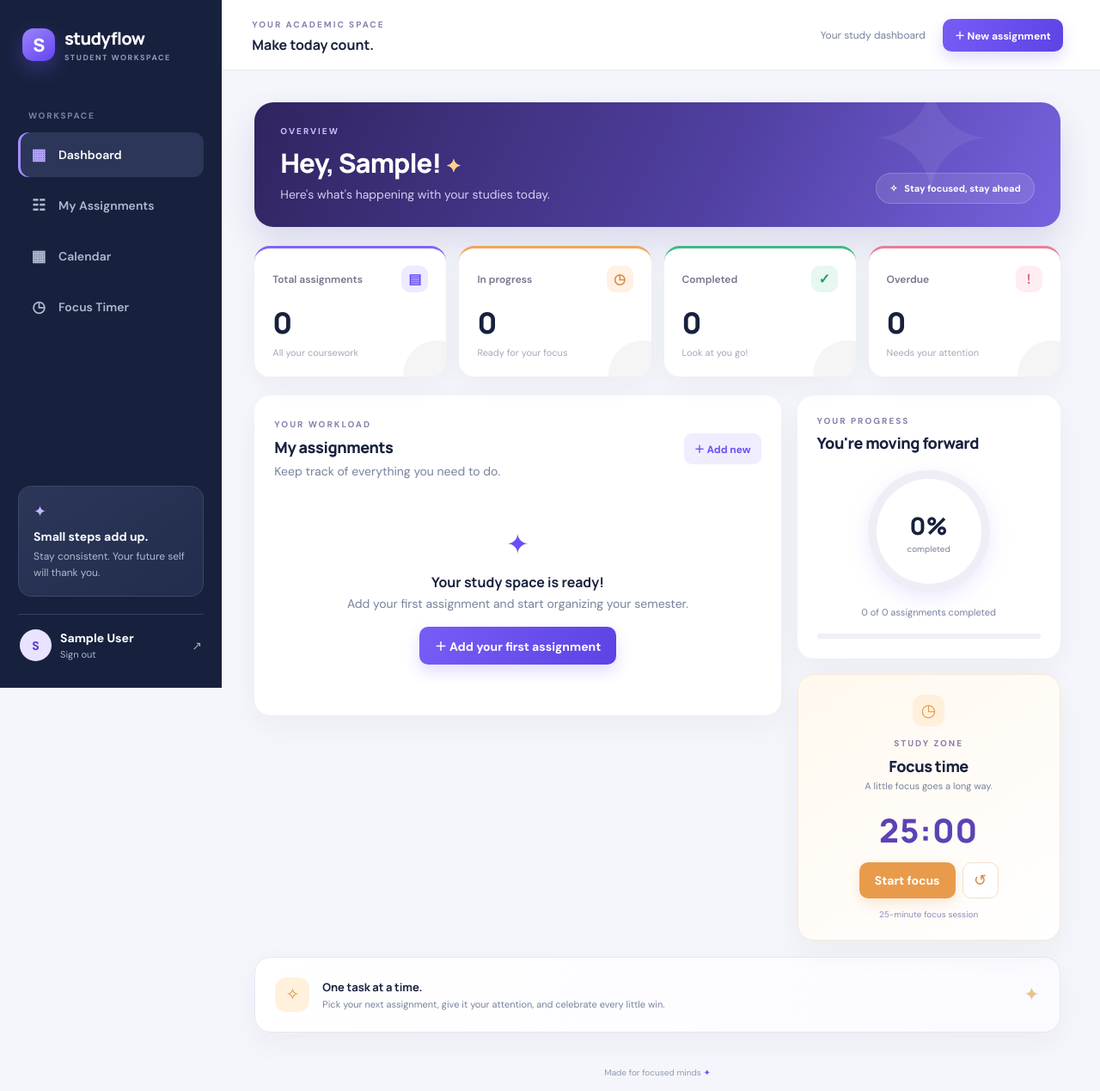
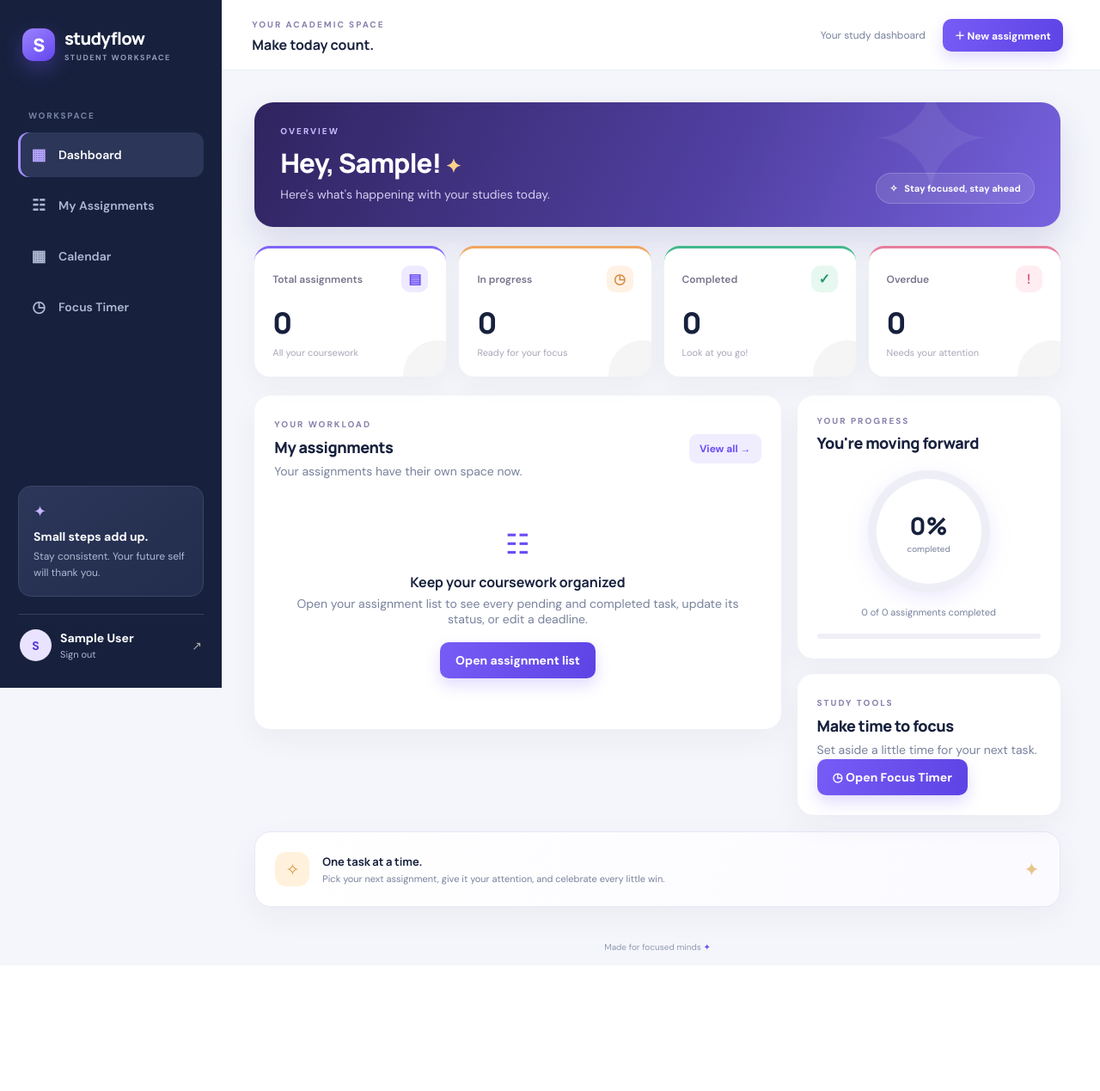
Before and after one commit to SHRAVYAHN/Student-Assignment-and-Deadline-tracker, a Flask app: page /dashboard in a window 1280 px wide. Shown: the whole page at 86% size. After the commit the page ends 1106 px from the top, so only its background shows below. Run offline with Flask 3, Linux system fonts and the light colour scheme; the visitor is signed in with stand-in values (Sample User, id 1); data that the repository does not hold is empty.

Commit message:
Move assignment list to its own page

```diff
--- a/templates/dashboard.html
+++ b/templates/dashboard.html
@@ -9,11 +9,11 @@
  <article class="stat-card stat-pink"><div class="stat-top"><span>Overdue</span><span class="stat-icon">!</span></div><h2>{{ overdue }}</h2><small>Needs your attention</small></article>
 </div>
 <div class="content-grid">
- <section class="panel assignments-panel" id="assignments"><div class="panel-heading"><div><span class="eyebrow">YOUR WORKLOAD</span><h2>My assignments</h2><p class="muted">Keep track of everything you need to do.</p></div><a class="text-link" href="{{ url_for('add_assignment') }}">＋ Add new</a></div>
- {% if assignments %}<div class="assignment-list">{% for assignment in assignments %}<article class="assignment-item"><div class="assignment-symbol">{{ assignment.subject[:1]|upper }}</div><div class="assignment-info"><strong>{{ assignment.title }}</strong><span>{{ assignment.subject }} <i>·</i> Due {{ assignment.due_date.strftime('%d %b %Y') }}</span></div><span class="priority priority-{{ assignment.priority|lower }}">{{ assignment.priority }}</span><span class="status {% if assignment.status == 'Completed' %}status-done{% else %}status-pending{% endif %}">{{ assignment.status }}</span><div class="item-actions"><a href="{{ url_for('edit_assignment', assignment_id=assignment.id) }}" title="Edit">✎</a><form method="POST" action="{{ url_for('delete_assignment', assignment_id=assignment.id) }}" onsubmit="return confirm('Delete this assignment?')"><button title="Delete">×</button></form>{% if assignment.status != 'Completed' %}<form method="POST" action="{{ url_for('complete_assignment', assignment_id=assignment.id) }}"><button title="Mark complete">✓</button></form>{% endif %}</div></article>{% endfor %}</div>{% else %}<div class="empty-state"><div>✦</div><h3>Your study space is ready!</h3><p>Add your first assignment and start organizing your semester.</p><a class="primary-btn" href="{{ url_for('add_assignment') }}">＋ Add your first assignment</a></div>{% endif %}
+ <section class="panel assignments-panel"><div class="panel-heading"><div><span class="eyebrow">YOUR WORKLOAD</span><h2>My assignments</h2><p class="muted">Your assignments have their own space now.</p></div><a class="text-link" href="{{ url_for('assignments') }}">View all →</a></div>
+ <div class="empty-state compact-empty"><div>☷</div><h3>Keep your coursework organized</h3><p>Open your assignment list to see every pending and completed task, update its status, or edit a deadline.</p><a class="primary-btn" href="{{ url_for('assignments') }}">Open assignment list</a></div>
  </section>
  <aside class="right-column"><section class="panel progress-panel"><span class="eyebrow">YOUR PROGRESS</span><h2>You're moving forward</h2><div class="progress-ring" style="--progress:{{ (completed / total * 100)|round|int if total else 0 }}%"><div><strong>{{ (completed / total * 100)|round|int if total else 0 }}%</strong><small>completed</small></div></div><p class="muted center">{{ completed }} of {{ total }} assignments completed</p><div class="progress-track"><span style="width:{{ (completed / total * 100)|round|int if total else 0 }}%"></span></div></section>
- <section class="panel focus-panel" id="focus"><div class="focus-icon">◷</div><span class="eyebrow">STUDY ZONE</span><h2>Focus time</h2><p class="muted">A little focus goes a long way.</p><div class="timer" id="timer">25:00</div><div class="timer-actions"><button class="primary-btn" id="timer-toggle" type="button">Start focus</button><button class="quiet-btn" id="timer-reset" type="button">↺</button></div><small class="timer-note" id="timer-note">25-minute focus session</small></section></aside>
+ <section class="panel study-tools-panel"><span class="eyebrow">STUDY TOOLS</span><h2>Make time to focus</h2><p class="muted">Set aside a little time for your next task.</p><a class="primary-btn" href="{{ url_for('focus_timer') }}">◷ Open Focus Timer</a></section></aside>
 </div>
 <section class="panel bottom-note" id="calendar"><span class="note-icon">✧</span><div><strong>One task at a time.</strong><p>Pick your next assignment, give it your attention, and celebrate every little win.</p></div><span class="note-decoration">✦</span></section>
 {% endblock %}
```
